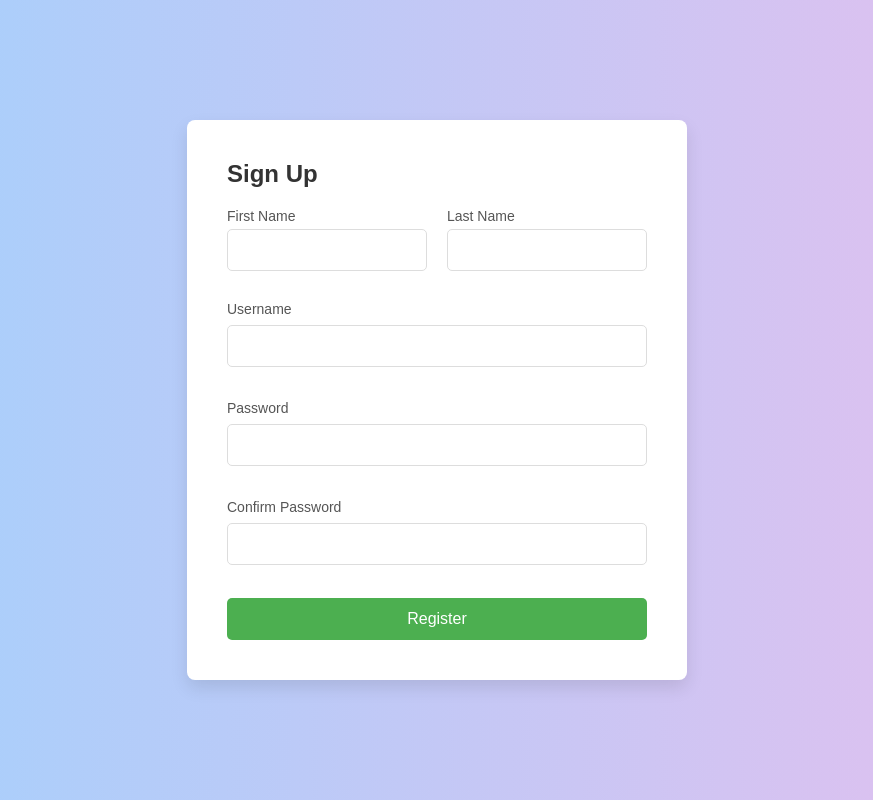
After one commit to Jeaanyag/Jeaanyag, a PHP site: page /registration.html in a window 1280 px wide. The commit adds this page. Shown: the whole page, without its empty margins (203-1076 px from the left). Run offline with PHP 8.4, Linux system fonts and the light colour scheme.

Commit message:
Add files via upload

```diff
--- /dev/null
+++ b/ANYAG3-5/registration.html
@@ -0,0 +1,39 @@
+<!DOCTYPE html>
+<html lang="en">
+<head>
+    <meta charset="UTF-8">
+    <meta name="viewport" content="width=device-width, initial-scale=1.0">
+    <link rel="stylesheet" href="styles.css">
+    <title>Registration Page</title>
+</head>
+<body>
+    <div class="form-container">
+        <h2>Sign Up</h2>
+
+        <div class="name-row">
+    <div class="left-field">
+        <label for="firstname">First Name</label>
+        <input type="text" id="firstname" name="firstname" required>
+    </div>
+
+    <div class="right-field">
+        <label for="lastname">Last Name</label>
+        <input type="text" id="lastname" name="lastname" required>
+    </div>
+</div>
+
+        <form method="POST" action="register.php">
+            <label for="username">Username</label>
+            <input type="text" id="username" name="username" required><br><br>
+
+            <label for="password">Password</label>
+            <input type="password" id="password" name="password" required><br><br>
+
+            <label for="confirm">Confirm Password</label>
+            <input type="password" id="confirm" name="confirm" required><br><br>
+
+            <button type="submit" name="register">Register</button>
+        </form>
+    </div>
+</body>
+</html>
--- /dev/null
+++ b/ANYAG3-5/styles.css
@@ -0,0 +1,125 @@
+
+* {
+    margin: 0;
+    padding: 0;
+    box-sizing: border-box;
+}
+
+body {
+    font-family: 'Arial', sans-serif;
+    background: linear-gradient(to right, #a2d1fd, #e4bfee);
+    color: white;
+    display: flex;
+    justify-content: center;
+    align-items: center;
+    height: 100vh;
+}
+
+
+.name-row {
+    display: flex;
+    justify-content: space-between;
+    gap: 20px;
+    margin-bottom: 15px;
+}
+
+.left-field,
+.right-field {
+    width: 48%;
+}
+
+.left-field label,
+.right-field label {
+    display: block;
+    text-align: left;
+    font-size: 14px;
+    color: #555;
+    margin-bottom: 5px;
+}
+
+.left-field input,
+.right-field input {
+    width: 100%;
+    padding: 12px;
+    border: 1px solid #ddd;
+    border-radius: 5px;
+    font-size: 14px;
+    color: #333;
+}
+
+.form-container {
+    background-color: #fff;
+    box-shadow: 0 8px 17px rgba(0, 0, 0, 0.1);
+    border-radius: 8px;
+    padding: 40px;
+    width: 100%;
+    max-width: 500px;
+    margin: 20px;
+    text-align: left;
+}
+
+/* Form heading */
+h2 {
+    font-size: 24px;
+    color: #333;
+    margin-bottom: 20px;
+}
+
+/* Form labels */
+label {
+    font-size: 14px;
+    color: #555;
+    margin-bottom: 8px;
+    display: block;
+}
+
+/* Form inputs */
+input[type="text"], input[type="password"] {
+    width: 100%;
+    padding: 12px;
+    margin-bottom: 15px;
+    border: 1px solid #ddd;
+    border-radius: 5px;
+    font-size: 14px;
+    color: #333;
+    transition: border-color 0.3s;
+}
+
+/* Focus effect for inputs */
+input[type="text"]:focus, input[type="password"]:focus {
+    border-color: #4CAF50;
+    outline: none;
+}
+
+/* Submit button */
+button[type="submit"] {
+    width: 100%;
+    padding: 12px;
+    background-color: #4CAF50;
+    color: #fff;
+    border: none;
+    border-radius: 5px;
+    font-size: 16px;
+    cursor: pointer;
+    transition: background-color 0.3s;
+}
+
+/* Submit button hover effect */
+button[type="submit"]:hover {
+    background-color: #45a049;
+}
+
+
+
+
+/* Responsive design for small screens */
+@media (max-width: 480px) {
+    .form-container {
+        padding: 20px;
+        width: 90%;
+    }
+
+    h2 {
+        font-size: 20px;
+    }
+}
```
Also changed, not shown: ANYAG3-5/index.html (added, +11 -0 lines), ANYAG3-5/login.html (added, +27 -0 lines), ANYAG3-5/login.php (added, +47 -0 lines), ANYAG3-5/register.php (+48 -19 lines).
